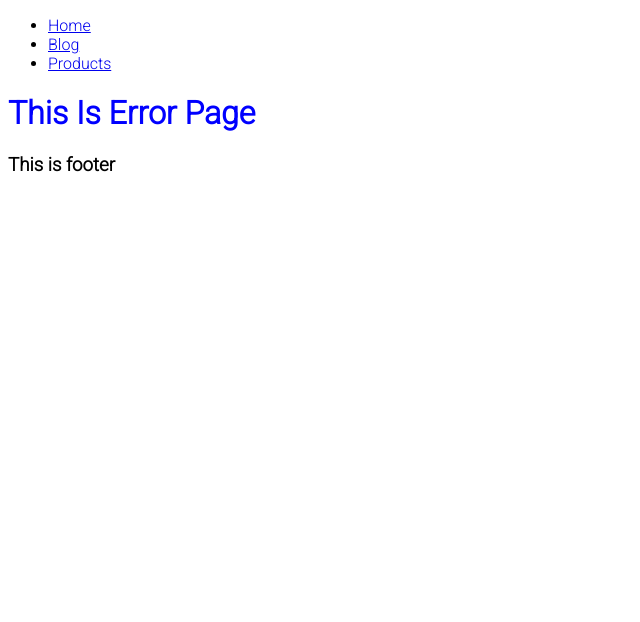
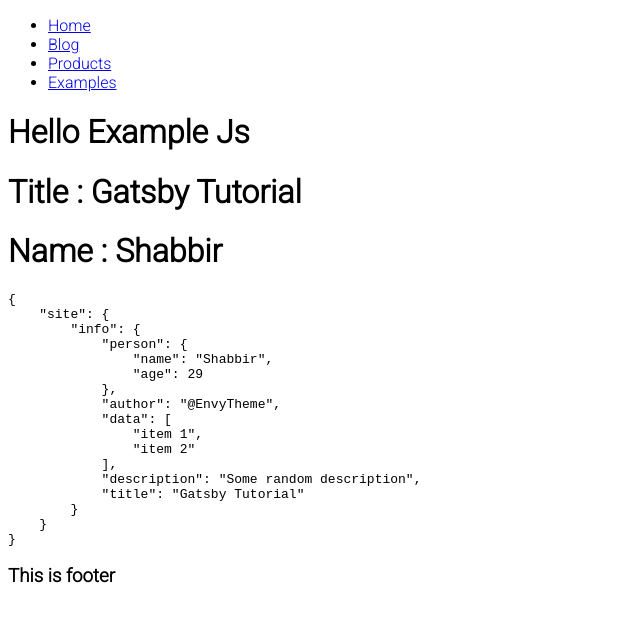
Before and after one commit to shabbir-ahmed/gatsby-practice, a Gatsby site: page /examples in a window 1280 px wide. Before the commit this address had no page. Shown: the whole page, without its empty margins (0-640 px from the left). Built offline with nearby package versions, Linux system fonts and the light colour scheme; Gatsby itself is replaced by a stand-in of ours.

Commit message:
button update

```diff
--- a/gatsby-config.js
+++ b/gatsby-config.js
@@ -13,5 +13,13 @@
     person: { name: "Shabbir", age: 29}
   },
   /* Your site config here */
-  plugins: [`gatsby-plugin-styled-components`],
+  plugins: [`gatsby-plugin-styled-components`,
+    {
+      resolve: `gatsby-source-filesystem`,
+      options: {
+        name: `images`,
+        path: `${__dirname}/src/images/`,
+      },
+    }
+  ],
 }
--- a/package.json
+++ b/package.json
@@ -17,6 +17,7 @@
     "babel-plugin-styled-components": "^1.10.7",
     "gatsby": "^2.23.12",
     "gatsby-plugin-styled-components": "^3.3.10",
+    "gatsby-source-filesystem": "^2.3.20",
     "react": "^16.12.0",
     "react-dom": "^16.12.0",
     "styled-components": "^5.1.1"
--- a/src/components/NavBar.js
+++ b/src/components/NavBar.js
@@ -14,6 +14,9 @@
                 <li>
                     <Link to="/products">Products</Link>
                 </li>
+                <li>
+                    <Link to="/examples">Examples</Link>
+                </li>
             </ul>
         </nav>
     )
--- a/src/components/layout.css
+++ b/src/components/layout.css
@@ -5,7 +5,6 @@
 }
 
 h1{
-    color: blue;
     text-transform: capitalize;
 }
 p{
--- /dev/null
+++ b/src/examples/Header.js
@@ -0,0 +1,40 @@
+import React from 'react'
+import {useStaticQuery, graphql} from 'gatsby'
+
+const getData = graphql`
+query FirstQuery {
+    site {
+        info: siteMetadata {
+            person {
+                name
+                age
+            }
+            author
+            data
+            description
+            title
+        }
+    }
+}
+`
+
+const Header = () => {
+    const {
+        site: {
+            info: {
+                title,
+                person: {
+                    name
+                }
+            }
+        }
+    } = useStaticQuery(getData)
+    return (
+        <div>
+            <h1>title : {title}</h1>
+            <h1>name : {name}</h1>
+        </div>
+    )
+}
+
+export default Header
--- /dev/null
+++ b/src/examples/HeaderStatic.js
@@ -0,0 +1,26 @@
+import React from "react"
+import { StaticQuery, graphql } from "gatsby"
+
+const ComponentName = () => (
+  <StaticQuery
+    query={graphql`
+      {
+        site {
+          info: siteMetadata {
+            person {
+              name
+              age
+            }
+            author
+            data
+            description
+            title
+          }
+        }
+      }
+    `}
+    render={data => <pre>{JSON.stringify(data, null, 4)}</pre>}
+  ></StaticQuery>
+)
+
+export default ComponentName
--- /dev/null
+++ b/src/pages/examples.js
@@ -0,0 +1,36 @@
+import React from 'react'
+import Header from '../examples/Header'
+import Layout from '../components/layout'
+import ComponentName from '../examples/HeaderStatic'
+import { graphql } from 'gatsby'
+
+const examples = (props) => {
+    console.log(props)
+    return (
+        <Layout>
+            <h1>hello example js</h1>
+            <Header />
+
+            <ComponentName />
+        </Layout>
+    )
+}
+
+export const data = graphql`
+query MyQuery{
+    site {
+      info: siteMetadata {
+        person {
+          name
+          age
+        }
+        author
+        data
+        description
+        title
+      }
+    }
+}
+`
+
+export default examples
```
Also changed, not shown: src/images/image1.webp (added), src/images/image2.webp (added), src/images/image3.webp (added), 1 other file.
